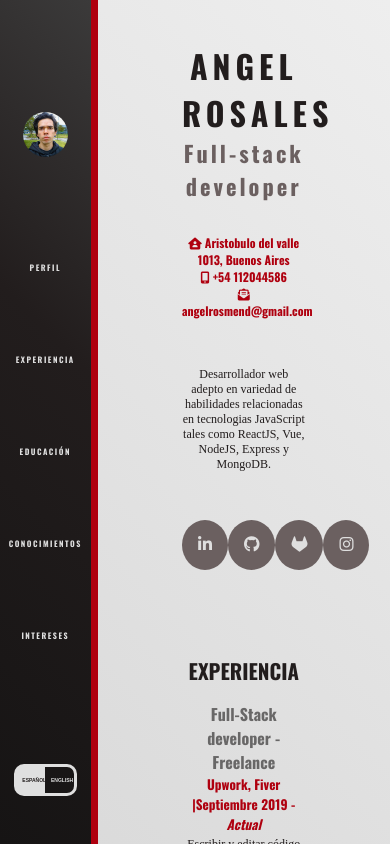
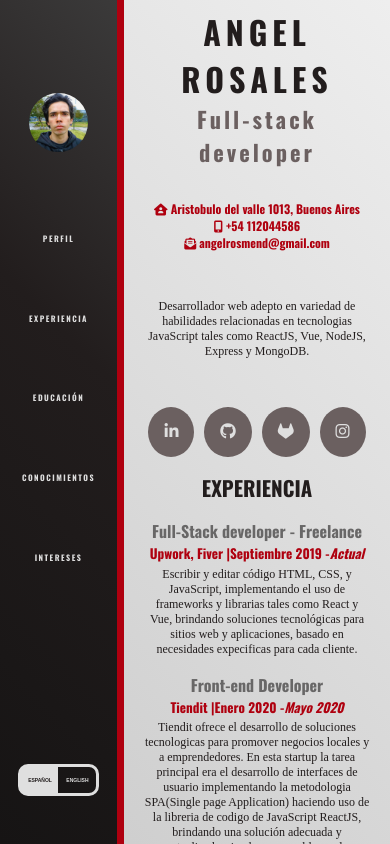
Before and after one commit to angelrosmend/CV-react, a React (Create React App) app: page / in a window 390 px wide. Shown: the top 844 px of the page. Built offline with nearby package versions, Linux system fonts and the light colour scheme.

Commit message:
quick fixes

```diff
--- a/src/components/switch.styles.css
+++ b/src/components/switch.styles.css
@@ -29,6 +29,7 @@ button{
 @media screen and (max-width: 600px) {
     .switch{
         width: 70%;
+        margin-top: 10vh;
     }
     .on, .off {
         font-size: 5px;
--- a/src/layout/form/form.styles.css
+++ b/src/layout/form/form.styles.css
@@ -15,8 +15,7 @@
 .about, .experience, .education , .skills, .interests{
     width: 100%;
     flex: 1;
-    padding: 5vh 10vh;
-
+    padding: 5vw 10vw;
 }
 
 h1{
@@ -96,6 +95,13 @@ h5{
 
 
 @media screen and (max-width: 600px) {
+    .form-wrapper{
+        max-width: 70%;
+    }
+
+    .about, .experience, .education , .skills, .interests{
+        padding: 2vw 5vw;
+    }
     h4, .info .box h5, .skills-icon i, .contact-icon i{
       font-size: inherit;
     }
--- a/src/layout/nav/nav.styles.css
+++ b/src/layout/nav/nav.styles.css
@@ -52,10 +52,20 @@ li{
 
 
 @media screen and (max-width: 600px) {
+
+    nav{
+        max-width: 30%;
+    }
+    .links{
+        margin-bottom: 10vh;
+    }
     .link a {
         font-size: 0.5rem;
     }
     .photo img{
         border: 0.2rem;
     }
+    .photo{
+        width: 30vw
+    }
   }
```
